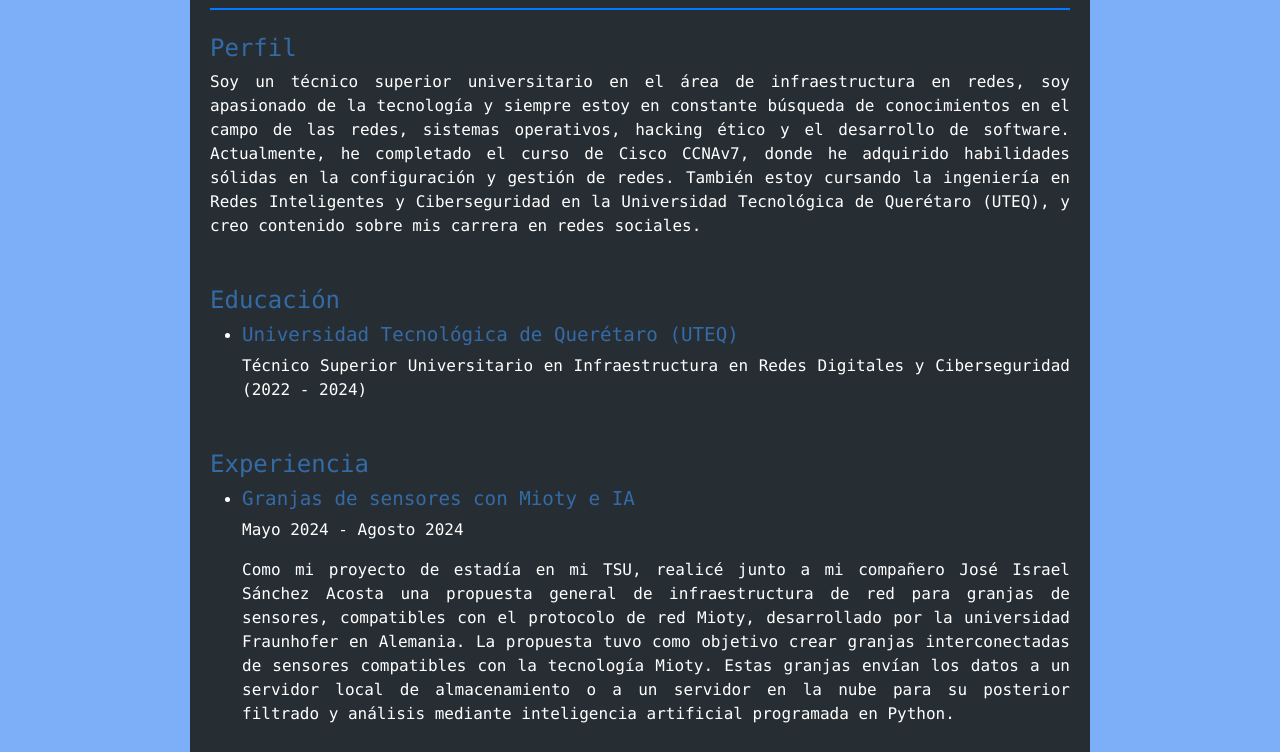
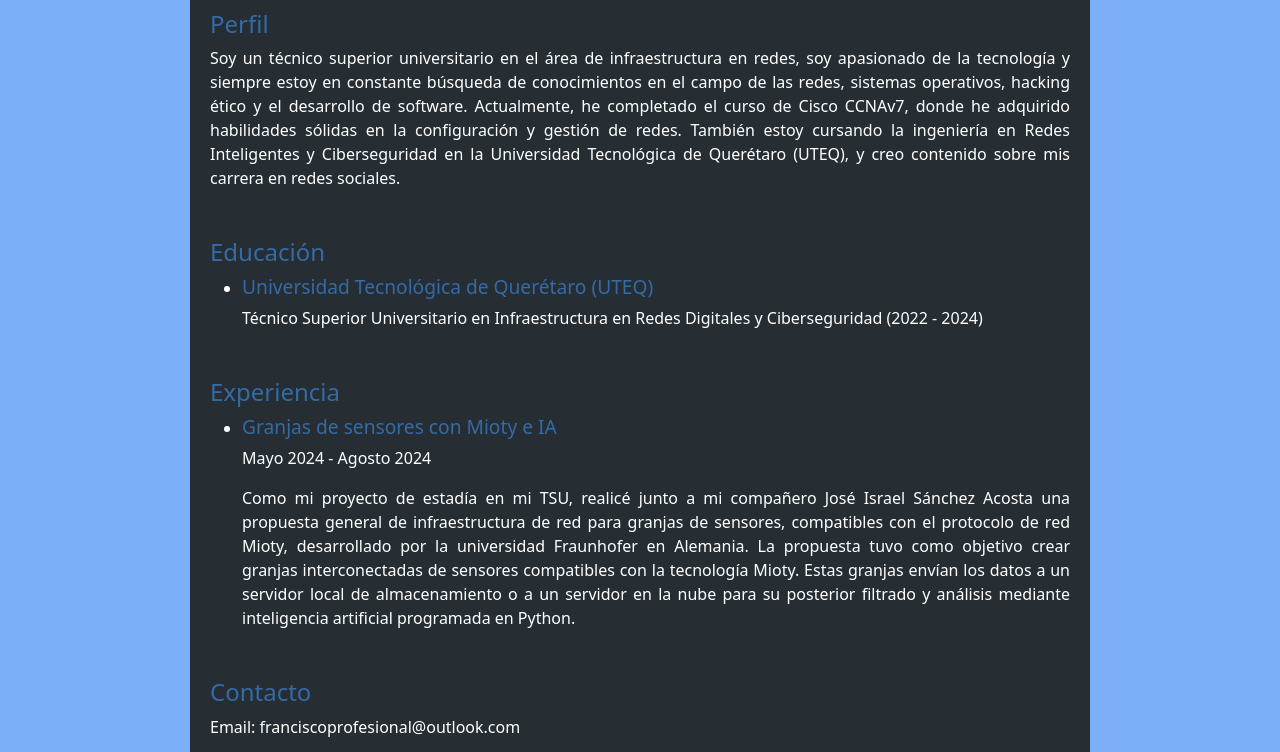
Before and after one commit to Zaporitecua/Zaporitecua, a plain HTML site: page index.html in a window 1280 px wide. Shown: the part 346-1098 px from the top of the page. Drawn offline with nearby package versions, Linux system fonts and the light colour scheme.

Commit message:
Update index.html

```diff
--- a/index.html
+++ b/index.html
@@ -11,7 +11,7 @@
 <style>
     /* Estilo global del cuerpo de la página */
     body {
-        font-family: Consolas, 'Courier New', Courier, monospace; /* Fuente */
+        font-family: system-ui, -apple-system, BlinkMacSystemFont, 'Segoe UI', Roboto, Oxygen, Ubuntu, Cantarell, 'Open Sans', 'Helvetica Neue', sans-serif;
         background-color: #7daef8; /* Color de fondo de la página */
         color: #ffffff; /* Color del texto */
     }
```
